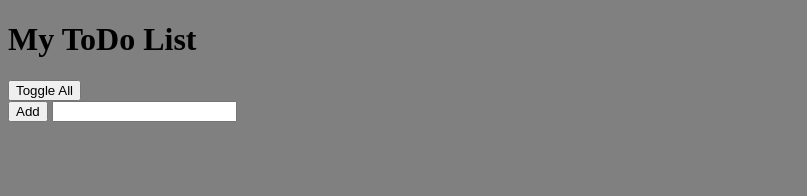
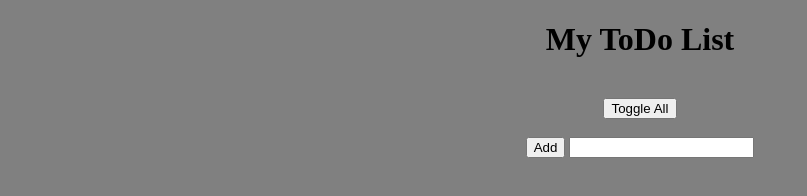
Before and after one commit to colmmcsharry/LyricsGame, a plain HTML site: page index.html in a window 1280 px wide. Shown: the whole page, without its empty margins (0-807 px from the left). Drawn offline with Linux system fonts and the light colour scheme.

Commit message:
centred and spaced

```diff
--- a/index.html
+++ b/index.html
@@ -8,11 +8,12 @@
     <title>Document</title>
 </head>
 <body>
-    <h1>My ToDo List</h1>
+<div class = "container">
+     <h1>My ToDo List</h1> <br>
         <div>
-         <button onclick = "handlers.toggleAll()">Toggle All</button>
-   <!--  <button onclick = "handlers.toggleCompleted()">Toggle Completed</button> -->
-        </div>
+         <button onclick = "handlers.toggleAll()">Toggle All</button> <br>
+
+        </div><br>
 <div>
     <button onclick = "handlers.addTodos()">Add</button>
     <input id = "addToDoTextInput" type = "text">
@@ -21,6 +22,7 @@
 <ul>
 
 </ul>
+</div>
 <script type="text/javascript" src="javas.js"></script>
 </body>
 </html>
--- a/style.css
+++ b/style.css
@@ -1 +1,3 @@
 body {background-color: grey;	}
+.container {
+  text-align: center;}
```
